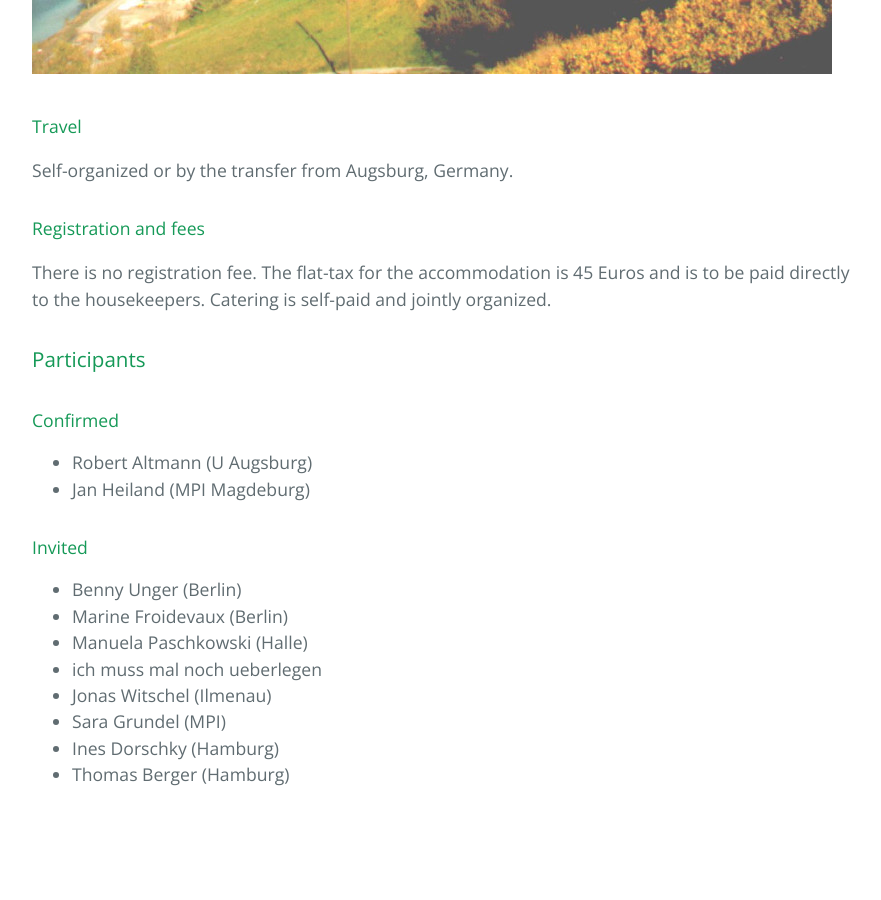
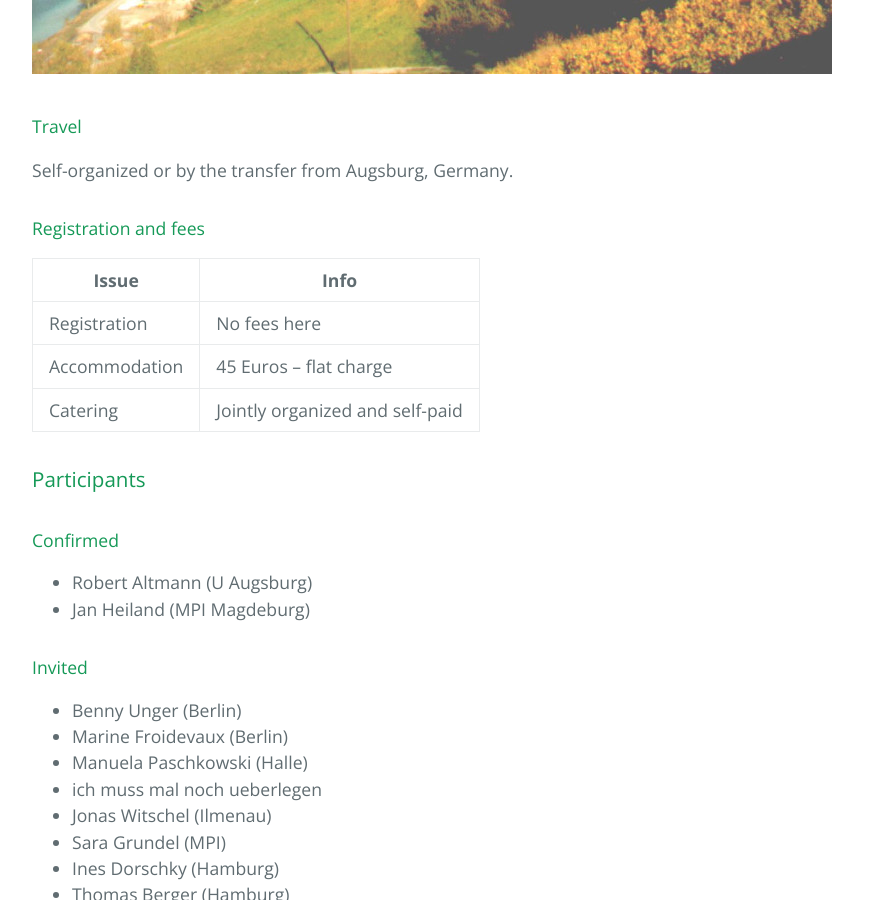
Before and after one commit to highlando/18-daesion, a Jekyll site: the page built from index.md, in a window 1280 px wide and 900 px high, scrolled down 2687 px. Shown: the whole window, without its empty margins (192-1073 px from the left). Built offline with Jekyll 4.4.1, drawn with Linux system fonts in a browser that asks for light colours; emoji names are drawn with the system emoji font; our own code applies the rules of GitHub Pages for plain Markdown files; before the commit the page ends 3524 px from its top, so only the background shows below that.

Commit message:
stylings

```diff
--- a/index.md
+++ b/index.md
@@ -34,7 +34,11 @@ Self-organized or by the transfer from Augsburg, Germany.
 
 #### Registration and fees
 
-There is no registration fee. The flat-tax for the accommodation is 45 Euros and is to be paid directly to the housekeepers. Catering is self-paid and jointly organized.
+| Issue | Info |
+| ------- | ------ |
+| Registration | No fees here |
+| Accommodation | 45 Euros -- flat charge |
+| Catering | Jointly organized and self-paid |
 
 ### Participants
 
```
